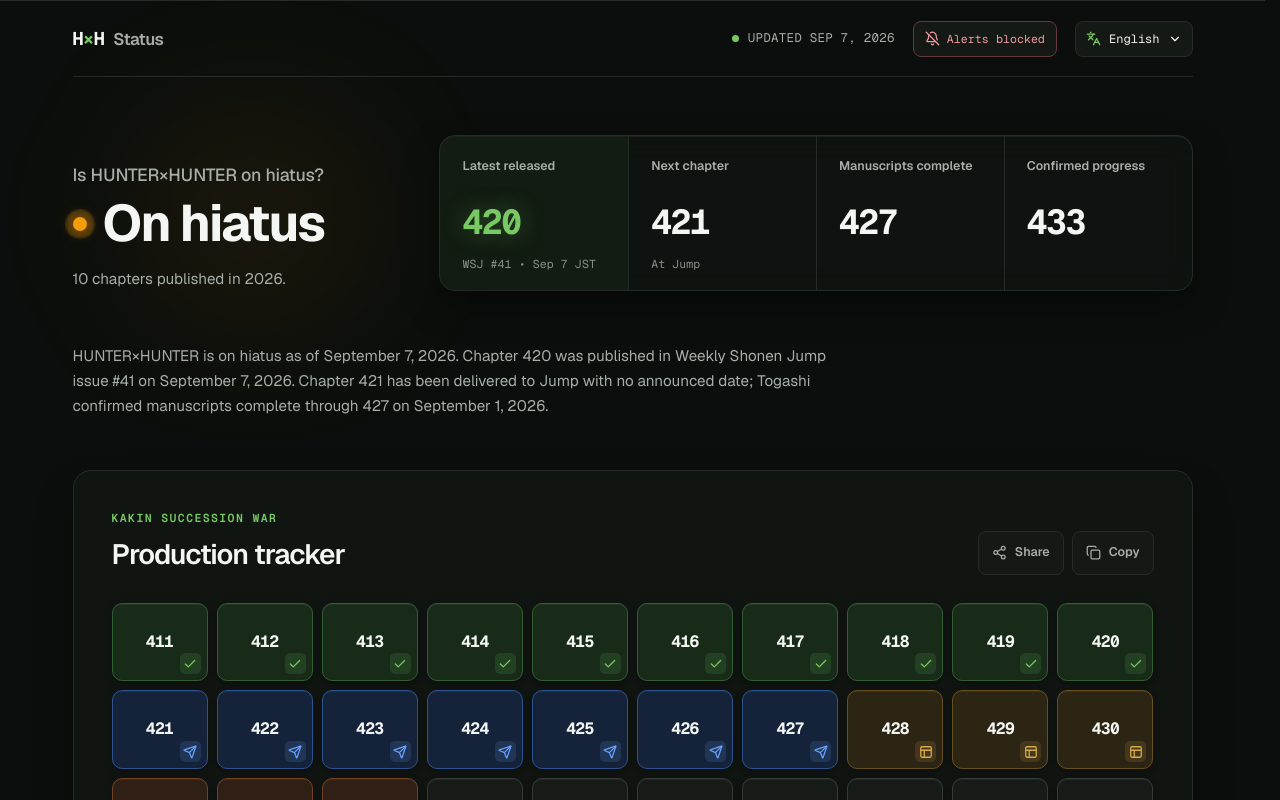
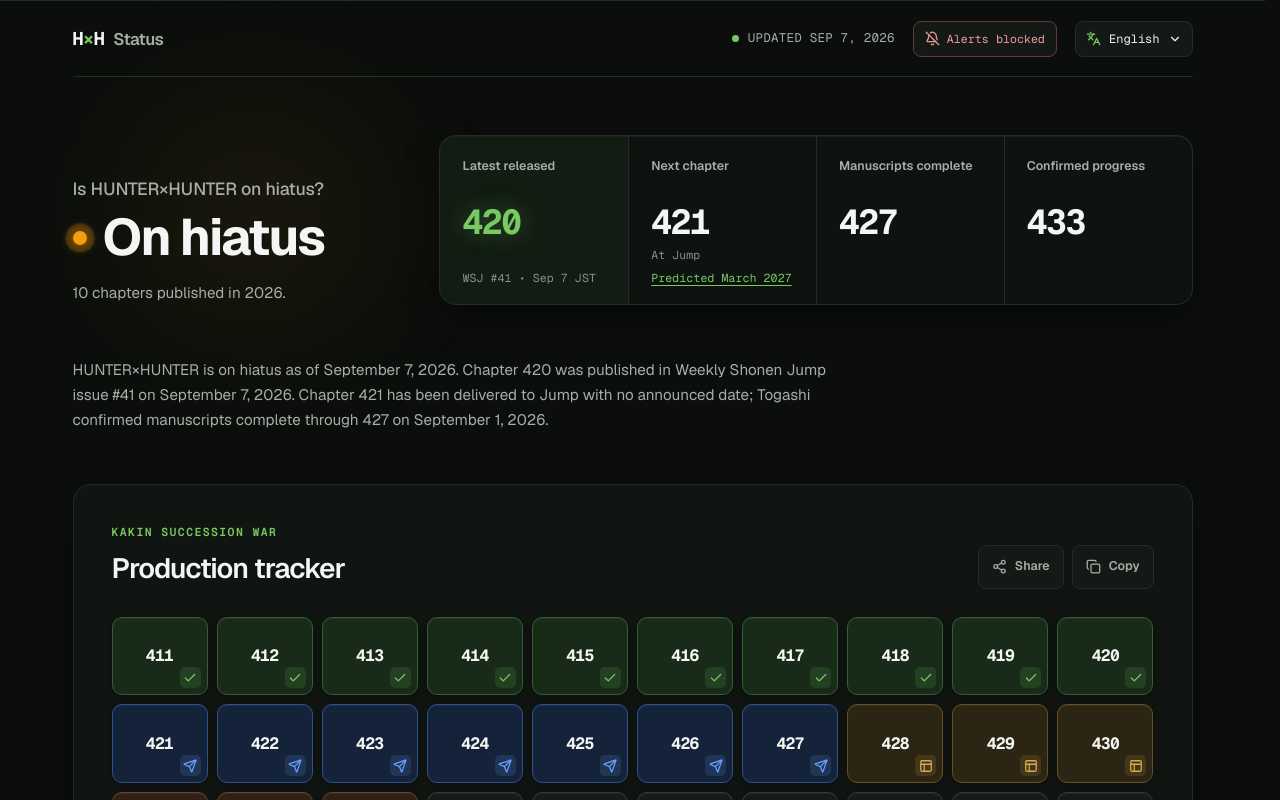
Before and after one commit to nassim-arifette/hxh-status, a Next.js app: page / in a window 1280 px wide. Shown: the top 800 px of the page. Built offline with nearby package versions, Linux system fonts and the light colour scheme.

Commit message:
feat: show predicted next chapter month on homepage

```diff
--- a/app/globals.css
+++ b/app/globals.css
@@ -567,6 +567,14 @@ select {
   letter-spacing: 0.01em;
 }
 
+.metric-prediction {
+  display: block;
+  margin-top: 6px;
+  color: var(--accent-green);
+  text-decoration: underline;
+  text-underline-offset: 3px;
+}
+
 .metric-primary {
   background: rgba(23, 43, 24, 0.45);
 }
--- a/app/status-dashboard.tsx
+++ b/app/status-dashboard.tsx
@@ -8,6 +8,9 @@ import englishMessages from "@/messages/en.json";
 import ChapterTracker from "./chapter-tracker";
 import Faq from "./faq";
 import historyData from "./data/publication-history.json";
+import togashiArchive from "./data/togashi-posts.json";
+import { deriveProductionForecast } from "./data/production-forecast";
+import { japanDate } from "./data/release-forecast";
 import LanguageSwitcher from "./language-switcher";
 import LatestTogashiUpdate from "./latest-togashi-update";
 import PushNotificationControl from "./push-notification-control";
@@ -290,6 +293,9 @@ export default function StatusDashboard({
   messages = englishMessages,
 }: StatusDashboardProps = {}) {
   const statusMeta = getStatusMeta(messages.statuses);
+  const prediction = publicationStatus === "hiatus" && !nextChapter.releaseAt && !["scheduled", "published"].includes(nextChapter.status)
+    ? deriveProductionForecast({ records: hiatusStats.historicalHiatuses.completed, posts: togashiArchive.posts, chapter: nextChapter.chapter, asOf: japanDate() })
+    : null;
   const summarySentences = buildStatusSentences(locale, messages);
   const publicationStatusLabel =
     publicationStatus === "publishing"
@@ -386,6 +392,9 @@ export default function StatusDashboard({
                 ) : (
                   statusMeta[nextChapter.status].shortLabel
                 )}
+                {prediction && <a className="metric-prediction" href={`${localePath(chapterPath(nextChapter.chapter), locale)}#forecast-title`} title={messages.forecast.caution}>
+                  {formatMessage(messages.forecast.homePrediction, { date: new Intl.DateTimeFormat(locale, { month: "long", year: "numeric", timeZone: "UTC" }).format(new Date(prediction.medianDate)) })}
+                </a>}
               </small>
             </article>
             <article className="metric">
--- a/messages/ar.json
+++ b/messages/ar.json
@@ -483,6 +483,7 @@
     "priorBody": "مركز القبلي التاريخي log(365.2425 يومًا)، مع κ₀ = 0.25 وα₀ = 2 وβ₀ = 1. تغييره إلى 180 أو 730 يومًا يعطي الوسيطين {early} و{late}.",
     "scores": "مرجع لوغاريتمي طبيعي دون عدم يقين المعاملات: الخطأ {baseline} يومًا. متوسط الدرجة اللوغاريتمية: بايز {bayes}، المرجع {score} (الأعلى أفضل). قلة الحالات لا تثبت التفوق.",
     "lagEvidence": "الدورة المرجعية: الفصل {chapter}، اكتمال الدفعة {completed}، العودة {released} — {days} يومًا.",
-    "lagSensitivity": "تغيير مركز قبلي المهلة التحريرية من 90 إلى 30 أو 180 يومًا يجعل الوسيط {early} أو {late}."
+    "lagSensitivity": "تغيير مركز قبلي المهلة التحريرية من 90 إلى 30 أو 180 يومًا يجعل الوسيط {early} أو {late}.",
+    "homePrediction": "التوقع: {date}"
   }
 }
--- a/messages/en.json
+++ b/messages/en.json
@@ -483,6 +483,7 @@
     "priorBody": "The historical prior centers log(T) on log(365.2425 days), with κ₀ = 0.25, α₀ = 2 and β₀ = 1. Centering on 180 or 730 days instead gives medians of {early} and {late}.",
     "scores": "Comparison with a fitted log-normal without parameter uncertainty: error {baseline} days. Mean log score: Bayes {bayes}, reference {score} (higher is better). So few returns cannot establish superiority.",
     "lagEvidence": "Reference cycle: chapter {chapter}, batch completed {completed}, return {released} — {days} days.",
-    "lagSensitivity": "Centering the editorial-delay prior on 30 or 180 days instead of 90 moves the scenario median to {early} or {late}."
+    "lagSensitivity": "Centering the editorial-delay prior on 30 or 180 days instead of 90 moves the scenario median to {early} or {late}.",
+    "homePrediction": "Predicted {date}"
   }
 }
--- a/messages/es.json
+++ b/messages/es.json
@@ -483,6 +483,7 @@
     "priorBody": "La previa histórica centra log(T) en log(365,2425 días), con κ₀ = 0,25, α₀ = 2 y β₀ = 1. Con centros de 180 o 730 días, las medianas son {early} y {late}.",
     "scores": "Log-normal ajustada sin incertidumbre paramétrica: error {baseline} días. Puntuación logarítmica media: Bayes {bayes}, referencia {score} (mayor es mejor). Tan pocos casos no demuestran superioridad.",
     "lagEvidence": "Ciclo de referencia: capítulo {chapter}, lote terminado el {completed}, reanudación el {released} — {days} días.",
-    "lagSensitivity": "Al centrar la previa editorial en 30 o 180 días en vez de 90, la mediana pasa a {early} o {late}."
+    "lagSensitivity": "Al centrar la previa editorial en 30 o 180 días en vez de 90, la mediana pasa a {early} o {late}.",
+    "homePrediction": "Estimación: {date}"
   }
 }
--- a/messages/fr.json
+++ b/messages/fr.json
@@ -483,6 +483,7 @@
     "priorBody": "L’a priori historique centre log(T) sur log(365,2425 jours), avec κ₀ = 0,25, α₀ = 2 et β₀ = 1. En centrant plutôt sur 180 ou 730 jours, les médianes deviennent {early} et {late}.",
     "scores": "Comparaison à une log-normale ajustée sans incertitude paramétrique : erreur {baseline} jours. Score logarithmique moyen : Bayes {bayes}, référence {score} (plus élevé = meilleur). Si peu de reprises ne permettent pas de conclure à une supériorité.",
     "lagEvidence": "Cycle de référence : chapitre {chapter}, lot terminé le {completed}, reprise le {released} — {days} jours.",
-    "lagSensitivity": "En centrant l’a priori du délai éditorial sur 30 ou 180 jours plutôt que 90, la médiane du scénario devient {early} ou {late}."
+    "lagSensitivity": "En centrant l’a priori du délai éditorial sur 30 ou 180 jours plutôt que 90, la médiane du scénario devient {early} ou {late}.",
+    "homePrediction": "Estimation : {date}"
   }
 }
--- a/messages/ja.json
+++ b/messages/ja.json
@@ -483,6 +483,7 @@
     "priorBody": "過去モデルの事前中心はlog(365.2425日)、κ₀ = 0.25、α₀ = 2、β₀ = 1。中心を180日または730日にすると中央値は{early}と{late}です。",
     "scores": "パラメータ不確実性を無視した対数正規モデル：誤差{baseline}日。平均対数スコア：ベイズ{bayes}、基準{score}（高い方が良い）。少数例では優位性を証明できません。",
     "lagEvidence": "基準サイクル：第{chapter}話、原稿一式完成{completed}、再開{released}、{days}日。",
-    "lagSensitivity": "編集待ち時間の事前中心を90日から30日・180日に変えると中央値は{early}・{late}です。"
+    "lagSensitivity": "編集待ち時間の事前中心を90日から30日・180日に変えると中央値は{early}・{late}です。",
+    "homePrediction": "予測：{date}"
   }
 }
--- a/messages/pt.json
+++ b/messages/pt.json
@@ -483,6 +483,7 @@
     "priorBody": "A priori histórica centra log(T) em log(365,2425 dias), com κ₀ = 0,25, α₀ = 2 e β₀ = 1. Centros de 180 ou 730 dias dão medianas de {early} e {late}.",
     "scores": "Log-normal ajustada sem incerteza paramétrica: erro {baseline} dias. Escore logarítmico médio: Bayes {bayes}, referência {score} (maior é melhor). Poucos casos não demonstram superioridade.",
     "lagEvidence": "Ciclo de referência: capítulo {chapter}, lote concluído em {completed}, retorno em {released} — {days} dias.",
-    "lagSensitivity": "Centrar a priori editorial em 30 ou 180 dias em vez de 90 muda a mediana para {early} ou {late}."
+    "lagSensitivity": "Centrar a priori editorial em 30 ou 180 dias em vez de 90 muda a mediana para {early} ou {late}.",
+    "homePrediction": "Estimativa: {date}"
   }
 }
--- a/messages/zh.json
+++ b/messages/zh.json
@@ -483,6 +483,7 @@
     "priorBody": "历史先验中心为log(365.2425天)，κ₀ = 0.25、α₀ = 2、β₀ = 1。改为180或730天，中位数为{early}和{late}。",
     "scores": "不含参数不确定性的对数正态基准：误差{baseline}天。平均对数评分：贝叶斯{bayes}，基准{score}（越高越好）。案例太少，无法证明优越性。",
     "lagEvidence": "参考周期：第{chapter}话，整批完成于{completed}，复刊于{released}，相隔{days}天。",
-    "lagSensitivity": "编辑等待期先验中心由90天改为30或180天，情景中位数变为{early}或{late}。"
+    "lagSensitivity": "编辑等待期先验中心由90天改为30或180天，情景中位数变为{early}或{late}。",
+    "homePrediction": "预测：{date}"
   }
 }
```
